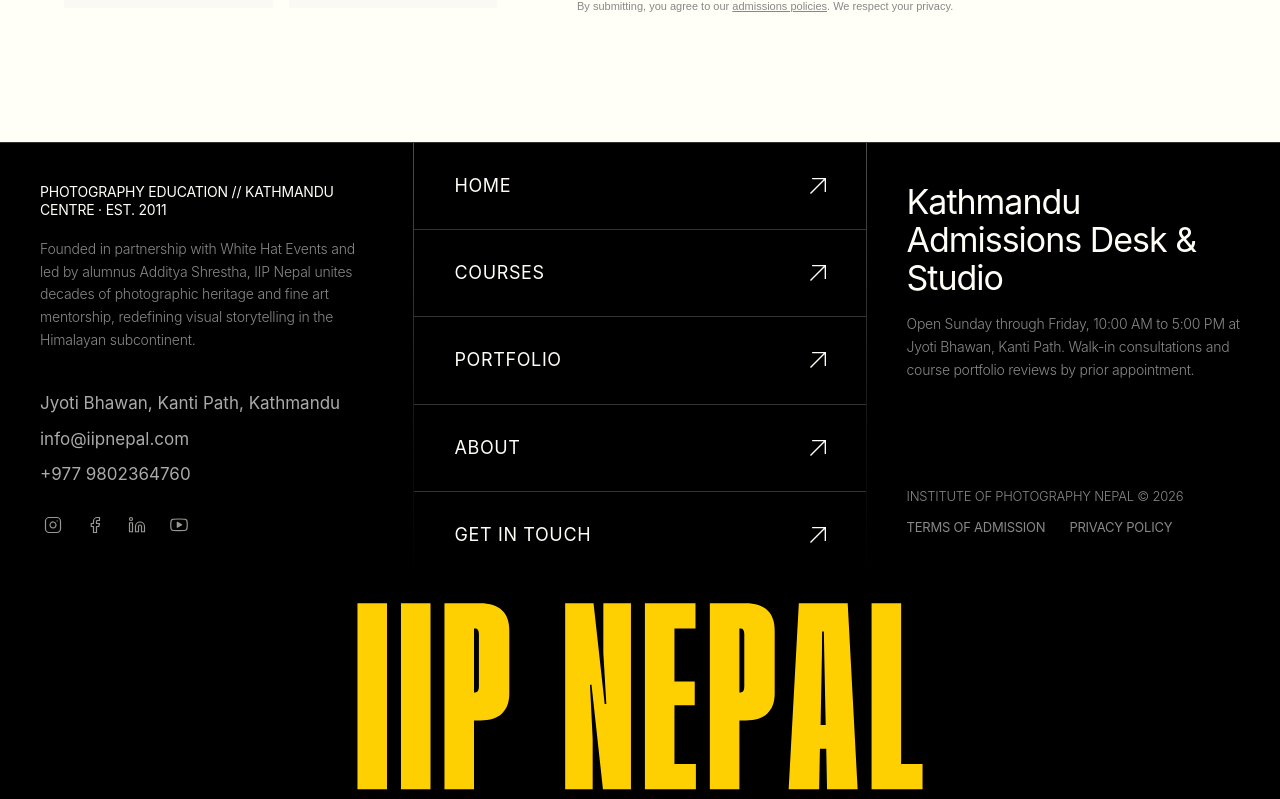
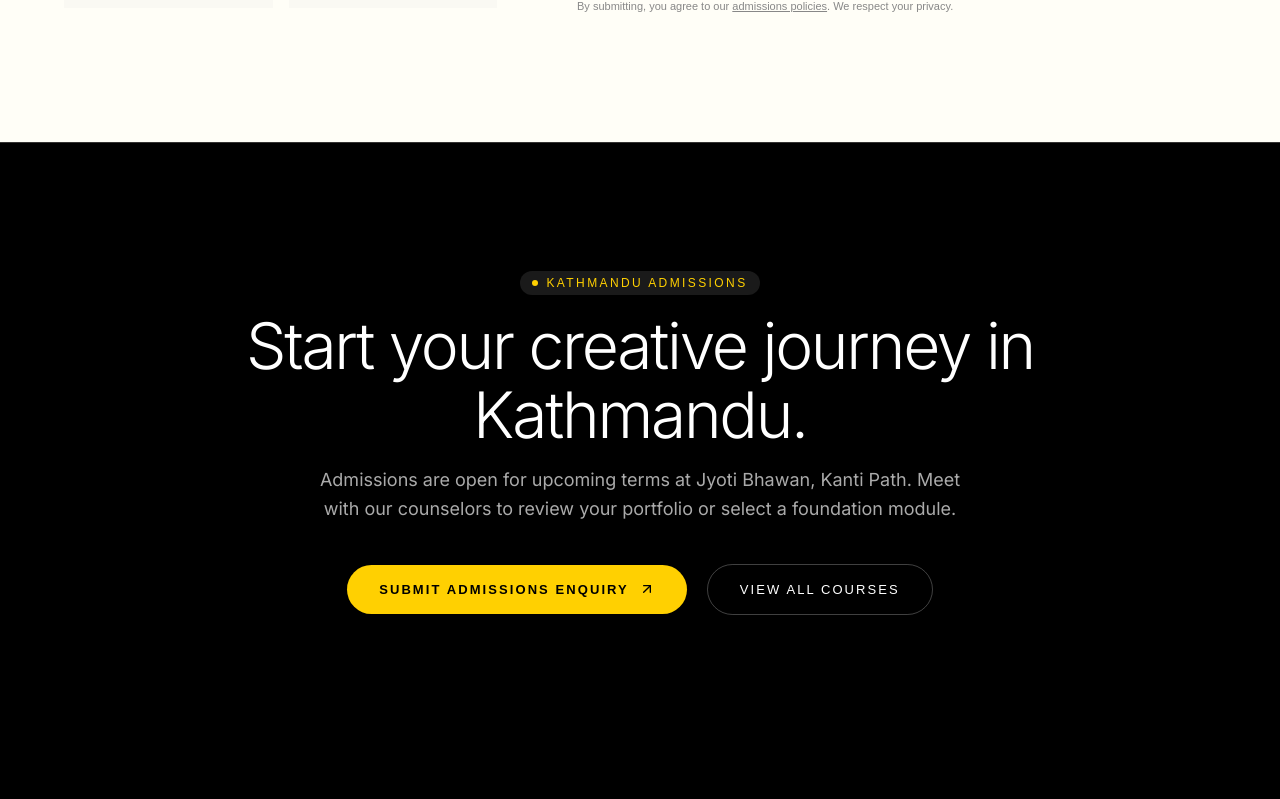
Before and after one commit to Kaushallrai/iipnepal, a Next.js app: page /contact in a window 1280 px wide. Shown: the part 1014-1813 px from the top of the page. Built offline with nearby package versions, Linux system fonts and the light colour scheme; a web font is replaced by a local one.

Commit message:
feat(contact): add admissions CTA section above footer

```diff
--- a/src/app/contact/page.tsx
+++ b/src/app/contact/page.tsx
@@ -5,6 +5,7 @@
 import ContactForm from "@/components/contact/ContactForm";
 import LineReveal from "@/components/animations/LineReveal";
 import ScrollReveal from "@/components/animations/ScrollReveal";
+import AboutCta from "@/components/about/AboutCta";
 import { Phone, Mail, Clock, ArrowUpRight } from "lucide-react";
 import { contactData } from "@/data/contact";
 
@@ -176,6 +177,11 @@
         </div>
       </div>
 
+      {/* ADMISSIONS & ENROLLMENT ACTION CTA */}
+      <ScrollReveal variant="fade-up" distance={24} duration={0.8} className="w-full">
+        <AboutCta />
+      </ScrollReveal>
+
       {/* ARCHITECTURAL FOOTER */}
       <Footer />
     </main>
```
